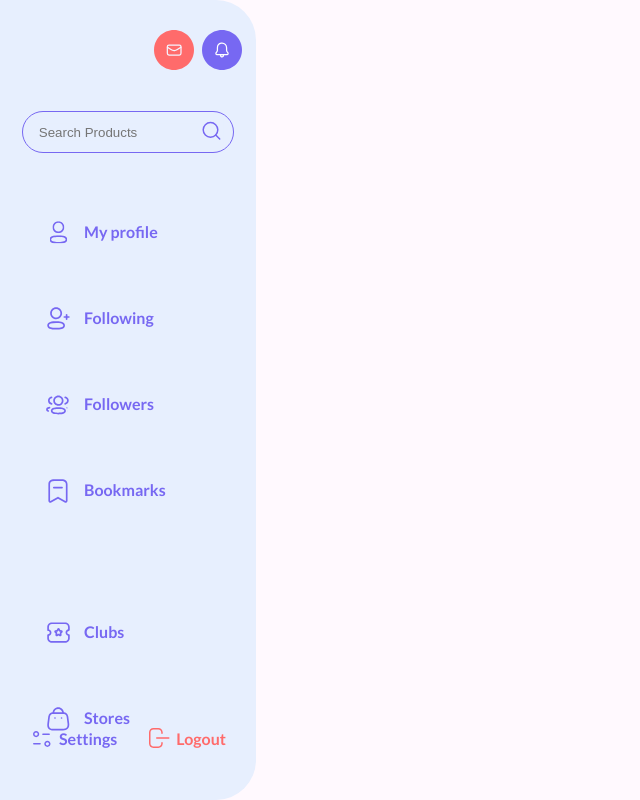
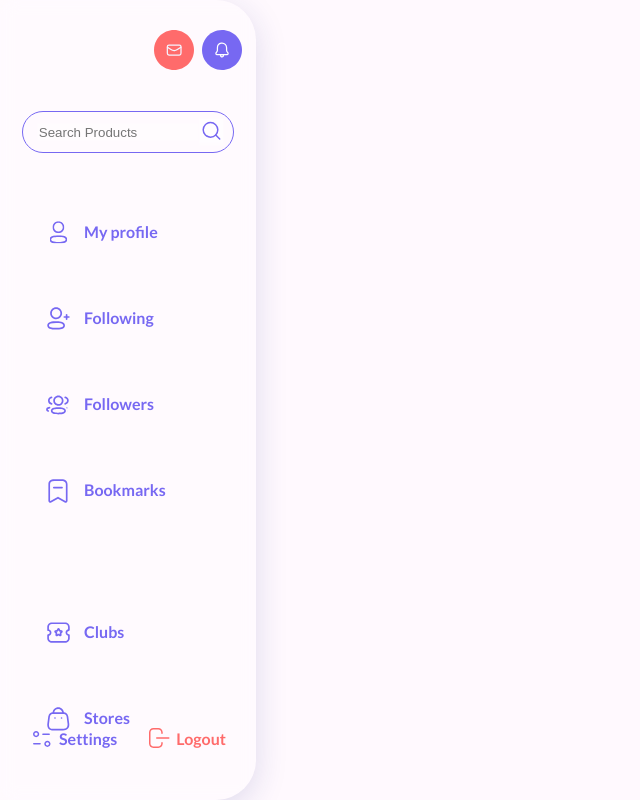
Before and after one commit to Ramengi-chawngthu/ZionFront, a React (Create React App) app: page /home in a window 1280 px wide. Shown: the whole page, without its empty margins (0-640 px from the left). Built offline with nearby package versions, Linux system fonts and the light colour scheme; a web font is replaced by a local one.

Commit message:
Redesign the sidebar

```diff
--- a/src/Components/Home/Sidebar.js
+++ b/src/Components/Home/Sidebar.js
@@ -31,53 +31,53 @@ function Sidebar() {
     switch (optionSelect) {
       case 1:
         MyProfile.current.style.backgroundColor = "rgba(15, 16, 236, 0.1)";
-        Following.current.style.backgroundColor = "#E7EFFE";
-        Followers.current.style.backgroundColor = "#E7EFFE";
-        Bookmarks.current.style.backgroundColor = "#E7EFFE";
-        Clubs.current.style.backgroundColor = "#E7EFFE";
-        Stores.current.style.backgroundColor = "#E7EFFE";
+        Following.current.style.backgroundColor = "rgba( 255, 255, 255, 0.25 )";
+        Followers.current.style.backgroundColor = "rgba( 255, 255, 255, 0.25 )";
+        Bookmarks.current.style.backgroundColor = "rgba( 255, 255, 255, 0.25 )";
+        Clubs.current.style.backgroundColor = "rgba( 255, 255, 255, 0.25 )";
+        Stores.current.style.backgroundColor = "rgba( 255, 255, 255, 0.25 )";
         break;
       case 2:
         Following.current.style.backgroundColor = "rgba(15, 16, 236, 0.1)";
-        MyProfile.current.style.backgroundColor = "#E7EFFE";
-        Followers.current.style.backgroundColor = "#E7EFFE";
-        Bookmarks.current.style.backgroundColor = "#E7EFFE";
-        Clubs.current.style.backgroundColor = "#E7EFFE";
-        Stores.current.style.backgroundColor = "#E7EFFE";
+        MyProfile.current.style.backgroundColor = "rgba( 255, 255, 255, 0.25 )";
+        Followers.current.style.backgroundColor = "rgba( 255, 255, 255, 0.25 )";
+        Bookmarks.current.style.backgroundColor = "rgba( 255, 255, 255, 0.25 )";
+        Clubs.current.style.backgroundColor = "rgba( 255, 255, 255, 0.25 )";
+        Stores.current.style.backgroundColor = "rgba( 255, 255, 255, 0.25 )";
         break;
       case 3:
         Followers.current.style.backgroundColor = "rgba(15, 16, 236, 0.1)";
-        MyProfile.current.style.backgroundColor = "#E7EFFE";
-        Following.current.style.backgroundColor = "#E7EFFE";
-        Bookmarks.current.style.backgroundColor = "#E7EFFE";
-        Clubs.current.style.backgroundColor = "#E7EFFE";
-        Stores.current.style.backgroundColor = "#E7EFFE";
+        MyProfile.current.style.backgroundColor = "rgba( 255, 255, 255, 0.25 )";
+        Following.current.style.backgroundColor = "rgba( 255, 255, 255, 0.25 )";
+        Bookmarks.current.style.backgroundColor = "rgba( 255, 255, 255, 0.25 )";
+        Clubs.current.style.backgroundColor = "rgba( 255, 255, 255, 0.25 )";
+        Stores.current.style.backgroundColor = "rgba( 255, 255, 255, 0.25 )";
         break;
 
       case 4:
         Bookmarks.current.style.backgroundColor = "rgba(15, 16, 236, 0.1)";
-        MyProfile.current.style.backgroundColor = "#E7EFFE";
-        Following.current.style.backgroundColor = "#E7EFFE";
-        Followers.current.style.backgroundColor = "#E7EFFE";
-        Clubs.current.style.backgroundColor = "#E7EFFE";
-        Stores.current.style.backgroundColor = "#E7EFFE";
+        MyProfile.current.style.backgroundColor = "rgba( 255, 255, 255, 0.25 )";
+        Following.current.style.backgroundColor = "rgba( 255, 255, 255, 0.25 )";
+        Followers.current.style.backgroundColor = "rgba( 255, 255, 255, 0.25 )";
+        Clubs.current.style.backgroundColor = "rgba( 255, 255, 255, 0.25 )";
+        Stores.current.style.backgroundColor = "rgba( 255, 255, 255, 0.25 )";
         break;
 
       case 5:
-        MyProfile.current.style.backgroundColor = "#E7EFFE";
-        Following.current.style.backgroundColor = "#E7EFFE";
-        Followers.current.style.backgroundColor = "#E7EFFE";
-        Bookmarks.current.style.backgroundColor = "#E7EFFE";
+        MyProfile.current.style.backgroundColor = "rgba( 255, 255, 255, 0.25 )";
+        Following.current.style.backgroundColor = "rgba( 255, 255, 255, 0.25 )";
+        Followers.current.style.backgroundColor = "rgba( 255, 255, 255, 0.25 )";
+        Bookmarks.current.style.backgroundColor = "rgba( 255, 255, 255, 0.25 )";
         Clubs.current.style.backgroundColor = "rgba(15, 16, 236, 0.1)";
-        Stores.current.style.backgroundColor = "#E7EFFE";
+        Stores.current.style.backgroundColor = "rgba( 255, 255, 255, 0.25 )";
         break;
 
       case 6:
-        MyProfile.current.style.backgroundColor = "#E7EFFE";
-        Following.current.style.backgroundColor = "#E7EFFE";
-        Followers.current.style.backgroundColor = "#E7EFFE";
-        Bookmarks.current.style.backgroundColor = "#E7EFFE";
-        Clubs.current.style.backgroundColor = "#E7EFFE";
+        MyProfile.current.style.backgroundColor = "rgba( 255, 255, 255, 0.25 )";
+        Following.current.style.backgroundColor = "rgba( 255, 255, 255, 0.25 )";
+        Followers.current.style.backgroundColor = "rgba( 255, 255, 255, 0.25 )";
+        Bookmarks.current.style.backgroundColor = "rgba( 255, 255, 255, 0.25 )";
+        Clubs.current.style.backgroundColor = "rgba( 255, 255, 255, 0.25 )";
         Stores.current.style.backgroundColor = "rgba(15, 16, 236, 0.1)";
         break;
 
--- a/src/Components/Home/styles.js
+++ b/src/Components/Home/styles.js
@@ -10,7 +10,9 @@ const useStyles = makeStyles((theme) => ({
     maxWidth: 260,
     minWidth: 180,
     height: "100vh",
-    backgroundColor: "#E7EFFE",
+    backgroundColor: "rgba( 255, 255, 255, 0.25 )",
+    boxShadow: "0 8px 32px 0 rgba( 31, 38, 135, 0.15 )",
+    backdropFilter: "blur( 8.5px )",
     borderRadius: "0 40px 40px 0",
   },
 
@@ -57,7 +59,7 @@ const useStyles = makeStyles((theme) => ({
     border: "1px solid #7768F2",
 
     "& button": {
-      backgroundColor: "#E7EFFE",
+      backgroundColor: "rgba( 255, 255, 255, 0.25 )",
       padding: 0,
       cursor: "pointer",
       position: "absolute",
@@ -67,7 +69,7 @@ const useStyles = makeStyles((theme) => ({
       border: "none",
       "& svg": {
         cursor: "pointer",
-        backgroundColor: "#E7EFFE",
+        backgroundColor: "rgba( 255, 255, 255, 0.25 )",
       },
     },
   },
@@ -81,7 +83,7 @@ const useStyles = makeStyles((theme) => ({
     transform: "translate(-50%,-50%)",
     outline: "none",
     border: "none",
-    backgroundColor: "#E7EFFE",
+    backgroundColor: "rgba( 255, 255, 255, 0.25 )",
   },
 
   options1: {
@@ -90,7 +92,7 @@ const useStyles = makeStyles((theme) => ({
       listStyle: "none",
 
       "& li": {
-        borderRadius: 5,
+        borderRadius: 10,
         marginLeft: 25,
         marginBottom: 30,
         display: "flex",
--- a/src/Svg/HomeSvg/SearchIconSvg.js
+++ b/src/Svg/HomeSvg/SearchIconSvg.js
@@ -6,24 +6,24 @@ function SearchIconSvg() {
       width="24"
       height="24"
       viewBox="0 0 24 24"
-      fill="#E7EFFE"
+      fill="rgba( 255, 255, 255, 0.25 )"
       xmlns="http://www.w3.org/2000/svg"
     >
       <path
         d="M18.3998 11.1C18.3998 13.1 17.5998 15 16.2998 16.3C14.9998 17.6 13.0998 18.4 11.0998 18.4C7.0998 18.4 3.7998 15.1 3.7998 11.1C3.7998 7 7.0998 3.8 11.0998 3.8C15.0998 3.8 18.3998 7.1 18.3998 11.1Z"
         stroke="#7768F2"
-        stroke-width="1.5"
-        stroke-miterlimit="10"
-        stroke-linecap="round"
-        stroke-linejoin="round"
+        strokeWidth="1.5"
+        strokeMiterlimit="10"
+        strokeLinecap="round"
+        strokeLinejoin="round"
       />
       <path
         d="M16.2998 16.3L20.2998 20.3"
         stroke="#7768F2"
-        stroke-width="1.5"
-        stroke-miterlimit="10"
-        stroke-linecap="round"
-        stroke-linejoin="round"
+        strokeWidth="1.5"
+        strokeMiterlimit="10"
+        strokeLinecap="round"
+        strokeLinejoin="round"
       />
     </svg>
   );
```
